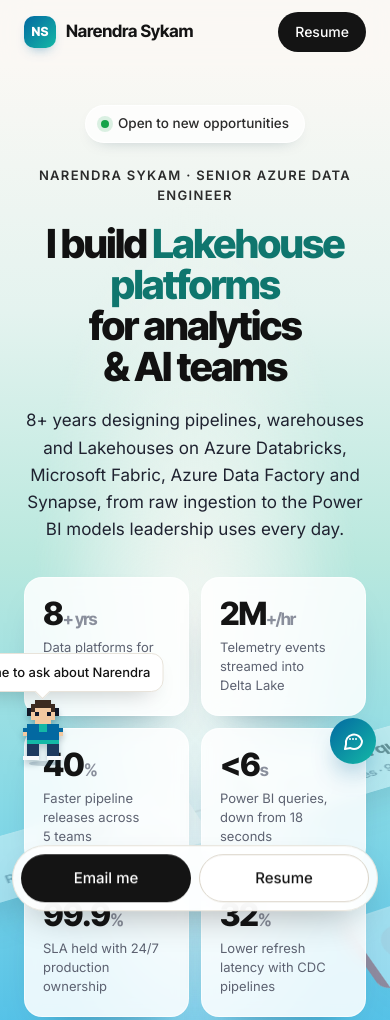
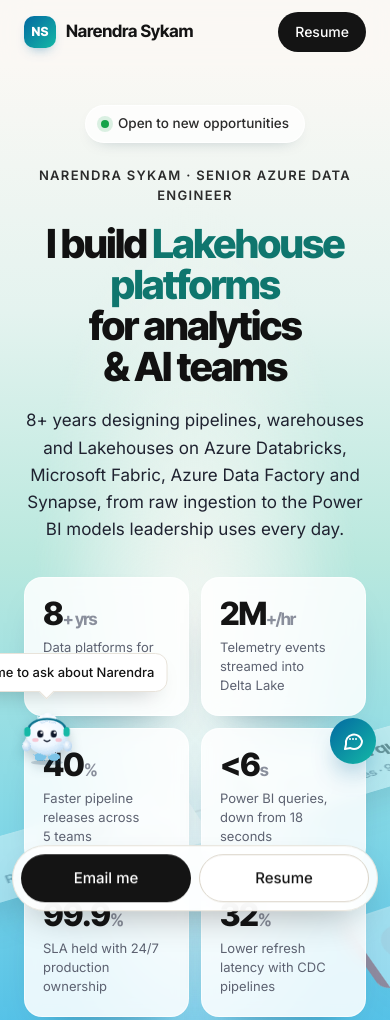
Before and after one commit to SykamVenkata/Sykam-Portfolio--Website, a plain HTML site: page portfolio/index.html in a window 390 px wide. Shown: the top 1020 px of the page. Drawn offline with Linux system fonts and the light colour scheme.

Commit message:
Make Bitsy a soft, fluffy SVG character (#12)
Replaces the pixel sprite with a fluffy vector buddy (fur texture, headphones, blinking eyes)
that keeps the same walk, run, jump, wave and sit-and-type behavior.

```diff
--- a/portfolio/index.html
+++ b/portfolio/index.html
@@ -405,10 +405,44 @@ footer .logo{color:#fff}
 
 /* ===== Bitsy: pixel buddy + Ask-me assistant ===== */
 .to-top{bottom:84px}
-.bitsy{position:fixed;left:0;bottom:10px;z-index:85;width:48px;height:64px;pointer-events:none;will-change:transform;display:none}
+.bitsy{position:fixed;left:0;bottom:10px;z-index:85;width:56px;height:63px;pointer-events:none;will-change:transform;display:none}
 .bitsy.on{display:block}
-.bitsy canvas{width:48px;height:64px;image-rendering:pixelated;image-rendering:crisp-edges;cursor:pointer;pointer-events:auto;display:block;filter:drop-shadow(0 4px 3px rgba(8,47,73,.25))}
-.bitsy-shadow{position:absolute;left:10px;bottom:-2px;width:28px;height:5px;border-radius:50%;background:rgba(8,47,73,.18);transition:transform .1s}
+.bitsy .bz{width:56px;height:63px;cursor:pointer;pointer-events:auto;display:block;overflow:visible;filter:drop-shadow(0 6px 6px rgba(8,47,73,.22))}
+.bitsy .bz:focus-visible{outline:2px solid #0369a1;outline-offset:4px;border-radius:12px}
+.bz *{transform-box:fill-box;transform-origin:center}
+.bz-all{transform-origin:50% 100%;transition:transform .15s}
+.bitsy.flip .bz-all{transform:scaleX(-1)}
+.bz-body{transform-origin:50% 100%;animation:bzbreathe 3.2s ease-in-out infinite}
+.bz-eyes{animation:bzblink 5s infinite}
+.bz-arm-l{transform-origin:70% 15%}.bz-arm-r{transform-origin:30% 15%}
+.bz-laptop{opacity:0;transform:translateY(6px);transition:opacity .25s,transform .25s}
+@keyframes bzbreathe{50%{transform:scale(1.025,.975)}}
+@keyframes bzblink{0%,92%,100%{transform:scaleY(1)}95%{transform:scaleY(.1)}}
+@keyframes bzbob{50%{transform:translateY(-2.5px) scale(1.02,.98)}}
+@keyframes bzstep{0%,100%{transform:translateY(0)}50%{transform:translateY(-3.5px)}}
+@keyframes bzswing{50%{transform:rotate(-16deg)}}
+@keyframes bzwave{0%,100%{transform:translate(1px,-9px) rotate(-150deg)}50%{transform:translate(1px,-9px) rotate(-115deg)}}
+@keyframes bztype{50%{transform:translateY(1.5px)}}
+.bitsy.walk .bz-body,.bitsy.run .bz-body{animation:bzbob .5s ease-in-out infinite}
+.bitsy.walk .bz-foot-l,.bitsy.run .bz-foot-l{animation:bzstep .5s ease-in-out infinite}
+.bitsy.walk .bz-foot-r,.bitsy.run .bz-foot-r{animation:bzstep .5s ease-in-out -.25s infinite}
+.bitsy.walk .bz-arm,.bitsy.run .bz-arm{animation:bzswing .5s ease-in-out infinite}
+.bitsy.run .bz-body,.bitsy.run .bz-foot,.bitsy.run .bz-arm{animation-duration:.26s}
+.bitsy.run .bz-foot-r{animation-delay:-.13s}
+.bitsy.jump .bz-body{animation:none;transform:scale(.94,1.08)}
+.bitsy.jump .bz-arm-l{transform:translate(-1px,-9px) rotate(150deg)}.bitsy.jump .bz-arm-r{transform:translate(1px,-9px) rotate(-150deg)}
+.bitsy.jump .bz-mouth{d:path("M28.5 43.5 Q32 48.5 35.5 43.5 Z");fill:#0f172a}
+.bitsy.wave .bz-arm-r{animation:bzwave .6s ease-in-out infinite}
+.bitsy.wave .bz-mouth{d:path("M28.5 43.5 Q32 48.5 35.5 43.5 Z");fill:#0f172a}
+.bitsy.sit .bz-foot{transform:translateY(-3px) scaleY(.7)}
+.bitsy.sit .bz-laptop{opacity:1;transform:none}
+.bitsy.sit .bz-arm-l{transform:translate(9px,1px)}.bitsy.sit .bz-arm-r{transform:translate(-9px,1px)}
+.bitsy.sit .bz-arm>*{animation:bztype .22s ease-in-out infinite}
+.bitsy.sit .bz-arm-r>*{animation-delay:-.11s}
+.bitsy.sit .bz-eyes{transform:translateY(2px)}
+.ask-head .bz-mini{width:34px;height:38px;display:block;flex:0 0 34px}
+.ask-head .bz-mini svg{width:100%;height:100%;overflow:visible}
+.bitsy-shadow{position:absolute;left:12px;bottom:-1px;width:32px;height:5px;border-radius:50%;background:rgba(8,47,73,.18);transition:transform .1s}
 .bitsy-bubble{position:absolute;bottom:72px;left:50%;transform:translateX(-50%) scale(.9);transform-origin:bottom center;white-space:nowrap;background:#fff;color:var(--ink);font-size:13px;font-weight:500;padding:8px 12px;border-radius:12px;border:1px solid var(--line);box-shadow:0 10px 24px -14px rgba(0,0,0,.4);opacity:0;transition:opacity .25s,transform .25s;pointer-events:none}
 .bitsy-bubble::after{content:"";position:absolute;left:50%;bottom:-6px;width:10px;height:10px;background:#fff;border-right:1px solid var(--line);border-bottom:1px solid var(--line);transform:translateX(-50%) rotate(45deg)}
 .bitsy-bubble.show{opacity:1;transform:translateX(-50%) scale(1);pointer-events:auto;cursor:pointer}
@@ -430,7 +464,6 @@ footer .logo{color:#fff}
 .ask-panel{position:fixed;right:22px;bottom:22px;z-index:130;width:360px;max-width:calc(100vw - 24px);max-height:min(560px,calc(100vh - 110px));display:flex;flex-direction:column;background:#fff;border:1px solid var(--line);border-radius:20px;box-shadow:0 30px 70px -30px rgba(8,47,73,.55);opacity:0;transform:translateY(14px) scale(.98);transform-origin:bottom right;pointer-events:none;transition:opacity .25s,transform .25s}
 .ask-panel.open{opacity:1;transform:none;pointer-events:auto}
 .ask-head{display:flex;align-items:center;gap:10px;padding:14px 14px 12px 16px;border-bottom:1px solid var(--line)}
-.ask-head canvas{width:28px;height:36px;image-rendering:pixelated}
 .ask-head b{display:block;font-size:15px}
 .ask-head small{font-size:12px;color:var(--dim)}
 .ask-close{margin-left:auto;width:32px;height:32px;border-radius:50%;border:1px solid var(--line);background:#fff;cursor:pointer;color:var(--muted);font-size:16px}
@@ -923,7 +956,36 @@ footer .logo{color:#fff}
 <!-- Bitsy: pixel buddy + Ask-me assistant -->
 <div class="bitsy" aria-hidden="false">
   <div class="bitsy-bubble" role="button" tabindex="-1">Hi! Ask me about Narendra</div>
-  <canvas width="12" height="16" role="button" tabindex="0" aria-label="Bitsy, Narendra's assistant. Open the Ask me panel"></canvas>
+  <svg class="bz" viewBox="0 0 64 72" role="button" tabindex="0" aria-label="Bitsy, Narendra's assistant. Open the Ask me panel" focusable="true">
+    <defs>
+      <filter id="bz-fluff" x="-20%" y="-20%" width="140%" height="140%"><feTurbulence type="fractalNoise" baseFrequency=".85" numOctaves="2" seed="7"/><feDisplacementMap in="SourceGraphic" scale="3.2"/></filter>
+      <radialGradient id="bz-fur" cx="42%" cy="34%" r="70%"><stop offset="0" stop-color="#ffffff"/><stop offset=".62" stop-color="#eef7ff"/><stop offset="1" stop-color="#bfdcf5"/></radialGradient>
+      <radialGradient id="bz-limb" cx="40%" cy="35%" r="75%"><stop offset="0" stop-color="#ffffff"/><stop offset="1" stop-color="#a9cdee"/></radialGradient>
+    </defs>
+    <g class="bz-all">
+      <g class="bz-foot bz-foot-l"><ellipse cx="24" cy="64" rx="7" ry="4.6" fill="#7cc4e8" filter="url(#bz-fluff)"/></g>
+      <g class="bz-foot bz-foot-r"><ellipse cx="40" cy="64" rx="7" ry="4.6" fill="#7cc4e8" filter="url(#bz-fluff)"/></g>
+      <g class="bz-body">
+        <g filter="url(#bz-fluff)" fill="url(#bz-fur)">
+          <ellipse cx="32" cy="40" rx="23" ry="21.5"/>
+          <circle cx="27" cy="19.5" r="5"/><circle cx="33" cy="17.5" r="5.5"/><circle cx="38.5" cy="20" r="4.5"/>
+        </g>
+        <path d="M11 33 C12 15 52 15 53 33" fill="none" stroke="#0e7490" stroke-width="2.6" stroke-linecap="round"/>
+        <rect x="6.5" y="29" width="7" height="11" rx="3.5" fill="#14b8a6"/><rect x="50.5" y="29" width="7" height="11" rx="3.5" fill="#14b8a6"/>
+        <g class="bz-face">
+          <g class="bz-eyes">
+            <ellipse cx="24.5" cy="37" rx="3.4" ry="4.3" fill="#0f172a"/><ellipse cx="39.5" cy="37" rx="3.4" ry="4.3" fill="#0f172a"/>
+            <circle cx="25.7" cy="35.4" r="1.25" fill="#fff"/><circle cx="40.7" cy="35.4" r="1.25" fill="#fff"/>
+          </g>
+          <ellipse cx="19" cy="44" rx="3.6" ry="2.2" fill="#fb9fb1" opacity=".55"/><ellipse cx="45" cy="44" rx="3.6" ry="2.2" fill="#fb9fb1" opacity=".55"/>
+          <path class="bz-mouth" d="M29 44.2 Q32 47.2 35 44.2" fill="none" stroke="#0f172a" stroke-width="1.6" stroke-linecap="round"/>
+        </g>
+        <g class="bz-arm bz-arm-l"><ellipse cx="9" cy="51" rx="5" ry="6.5" fill="url(#bz-limb)" filter="url(#bz-fluff)"/></g>
+        <g class="bz-arm bz-arm-r"><ellipse cx="55" cy="51" rx="5" ry="6.5" fill="url(#bz-limb)" filter="url(#bz-fluff)"/></g>
+        <g class="bz-laptop"><rect x="17" y="48" width="30" height="10" rx="1.5" fill="#334155"/><rect x="19.5" y="50.5" width="11" height="1.6" rx=".8" fill="#5eead4"/><rect x="19.5" y="53.5" width="17" height="1.6" rx=".8" fill="#7dd3fc"/><path d="M14 58 L50 58 L53 63 L11 63 Z" fill="#cbd5e1"/></g>
+      </g>
+    </g>
+  </svg>
   <div class="bitsy-shadow"></div>
   <button type="button" class="bitsy-hide" aria-label="Hide Bitsy" title="Hide Bitsy">&times;</button>
 </div>
@@ -933,7 +995,7 @@ footer .logo{color:#fff}
 </button>
 <section class="ask-panel" role="dialog" aria-modal="false" aria-label="Ask about Narendra">
   <div class="ask-head">
-    <canvas width="12" height="16" aria-hidden="true"></canvas>
+    <span class="bz-mini" aria-hidden="true"></span>
     <div><b>Ask about Narendra</b><small>Bitsy · quick answers from his resume</small></div>
     <button type="button" class="ask-close" aria-label="Close">&times;</button>
   </div>
@@ -1028,37 +1090,12 @@ if ('IntersectionObserver' in window) {
   };
   const reduce = matchMedia('(prefers-reduced-motion: reduce)').matches;
 
-  /* ---------- sprite (12 x 16 pixels, original character) ---------- */
-  const PAL = { k: '#0f172a', s: '#f2c9a0', h: '#3b2a20', p: '#111827', b: '#0369a1', t: '#14b8a6',
-                j: '#1e3a5f', w: '#f8fafc', l: '#cbd5e1', d: '#64748b' };
-  const HEAD = ['....hhhh....', '...hhhhhh...', '..phsssshp..', '..pskssksp..', '...ssssss...', '....ssss....'];
-  const TORSO = ['..bbbttbbb..', '.bbbbttbbbb.', '.sbbbbbbbbs.', '..bbbbbbbb..', '..tttttttt..'];
-  const BLANK = '............';
-  const F = {
-    stand: [...HEAD, ...TORSO, '..jjj..jjj..', '..jjj..jjj..', '..jjj..jjj..', '.wwww..wwww.', BLANK],
-    walk1: [...HEAD, '..bbbttbbb..', '.bbbbttbbbb.', 'sbbbbbbbbb..', '..bbbbbbbbs.', '..tttttttt..',
-            '..jjj...jj..', '.jjj....jjj.', 'jjj......jjj', 'www......www', BLANK],
-    walk2: [...HEAD, ...TORSO, '...jjjjjj...', '....jjjj....', '....jjjj....', '...wwwwww...', BLANK],
-    jump: [...HEAD.slice(0, 5), 's...ssss...s', 's.bbbttbbb.s', '.bbbbttbbbb.', '..bbbbbbbb..', '..bbbbbbbb..',
-           '..tttttttt..', '..jjj..jjj..', '.jjj....jjj.', '.ww......ww.', BLANK, BLANK],
-    wave1: [...HEAD.slice(0, 5), '....ssss...s', '..bbbttbbbb.', '.bbbbttbbb..', '.sbbbbbbbb..', '..bbbbbbbb..',
-            '..tttttttt..', '..jjj..jjj..', '..jjj..jjj..', '..jjj..jjj..', '.wwww..wwww.', BLANK],
-    wave2: [...HEAD.slice(0, 5), '....ssss..s.', '..bbbttbbbs.', '.bbbbttbbb..', '.sbbbbbbbb..', '..bbbbbbbb..',
-            '..tttttttt..', '..jjj..jjj..', '..jjj..jjj..', '..jjj..jjj..', '.wwww..wwww.', BLANK],
-    sit1: [BLANK, BLANK, BLANK, ...HEAD, '..bbbttbbb..', '.bbbbttbbbb.', '.bbbbbbbblll',
-           '..bbbbbbslll', '..ttttttdddd', '..jjjjjjjjw.', BLANK],
-    sit2: [BLANK, BLANK, BLANK, ...HEAD, '..bbbttbbb..', '.bbbbttbbbb.', '.bbbbbbbslll',
-           '..bbbbbbblll', '..ttttttdddd', '..jjjjjjjjw.', BLANK]
-  };
-  function draw(ctx, frame, flip) {
-    ctx.clearRect(0, 0, 12, 16);
-    F[frame].forEach((row, y) => [...row].forEach((c, x) => {
-      if (c === '.') return;
-      ctx.fillStyle = PAL[c];
-      ctx.fillRect(flip ? 11 - x : x, y, 1, 1);
-    }));
+  /* ---------- Bitsy pose (soft SVG character, poses are CSS classes) ---------- */
+  const POSES = ['idle', 'walk', 'run', 'jump', 'wave', 'sit'];
+  function setPose(el, pose, flip) {
+    if (el.dataset.pose !== pose) { POSES.forEach(p => el.classList.toggle(p, p === pose)); el.dataset.pose = pose; }
+    el.classList.toggle('flip', !!flip);
   }
-
   /* ---------- Ask-me assistant ---------- */
   const RESUME = 'Narendra_Sykam_Resume.pdf';
   const EMAIL = 'venkatanksykam@gmail.com';
@@ -1204,15 +1241,17 @@ if ('IntersectionObserver' in window) {
   function hideChips() { clearTimeout(chipTimer); chips.classList.remove('show'); }
 
   /* ---------- Bitsy behavior ---------- */
-  const el = $('.bitsy'), cv = el.querySelector('canvas'), ctx = cv.getContext('2d');
+  const el = $('.bitsy'), cv = el.querySelector('.bz');
   const shadow = el.querySelector('.bitsy-shadow'), speech = el.querySelector('.bitsy-bubble');
-  const headCtx = panel.querySelector('.ask-head canvas').getContext('2d');
-  draw(headCtx, 'stand', false);
+  { const mini = cv.cloneNode(true); mini.removeAttribute('role'); mini.removeAttribute('tabindex'); mini.removeAttribute('aria-label'); mini.setAttribute('aria-hidden', 'true');
+    mini.querySelector('.bz-laptop').remove(); mini.querySelector('filter').id = 'bz-fluff2'; mini.querySelectorAll('[filter]').forEach(n => n.setAttribute('filter', 'url(#bz-fluff2)'));
+    mini.querySelectorAll('radialGradient').forEach(g => { const o = g.id; g.id = o + '2'; mini.querySelectorAll(`[fill="url(#${o})"]`).forEach(n => n.setAttribute('fill', `url(#${o}2)`)); });
+    panel.querySelector('.bz-mini').appendChild(mini); }
   const back = $('.bitsy-back');
-  const W = 48;
+  const W = 56;
   const mobile = () => innerWidth < 560;
 
-  const st = { x: 40, y: 0, vy: 0, dir: 1, mode: 'walk', target: 300, until: 0, frame: 'stand', lastInput: performance.now(),
+  const st = { x: 40, y: 0, vy: 0, dir: 1, mode: 'walk', target: 300, until: 0, frame: 'idle', lastInput: performance.now(),
                runUntil: 0, nextJump: 0, waving: false, lastBit: 0 };
   let raf = 0, last = performance.now(), active = false;
 
@@ -1238,8 +1277,8 @@ if ('IntersectionObserver' in window) {
     b.className = 'bit';
     b.textContent = Math.random() < 0.5 ? '0' : '1';
     const r = cv.getBoundingClientRect();
-    b.style.left = (r.left + 30 + Math.random() * 14) + 'px';
-    b.style.top = (r.top + 18) + 'px';
+    b.style.left = (r.left + 18 + Math.random() * 20) + 'px';
+    b.style.top = (r.top + 22) + 'px';
     document.body.appendChild(b);
     setTimeout(() => b.remove(), 1300);
   }
@@ -1259,15 +1298,15 @@ if ('IntersectionObserver' in window) {
       if (st.y === 0 && st.vy < 0) { st.vy = 0; st.mode = 'idle'; st.until = now + 600; }
       st.frame = 'jump';
     } else if (st.waving) {
-      st.frame = Math.floor(t * 4) % 2 ? 'wave1' : 'wave2';
+      st.frame = 'wave';
     } else if (st.mode === 'sit') {
-      st.frame = Math.floor(t * 5) % 2 ? 'sit1' : 'sit2';
+      st.frame = 'sit';
       if (!reduce && now - st.lastBit > 450) { st.lastBit = now; emitBit(); }
       if (idleFor < 400) { st.mode = 'idle'; st.until = now + 500; }
     } else if (idleFor > 5000 && st.mode !== 'jump') {
       st.mode = 'sit';
     } else if (st.mode === 'idle') {
-      st.frame = 'stand';
+      st.frame = 'idle';
       if (now > st.until) { pickTarget(); st.mode = 'walk'; }
     } else {
       const running = now < st.runUntil;
@@ -1279,13 +1318,13 @@ if ('IntersectionObserver' in window) {
       } else {
         st.dir = dx > 0 ? 1 : -1;
         st.x += st.dir * Math.min(Math.abs(dx), speed * dt);
-        st.frame = Math.floor(t * (running ? 12 : 6)) % 2 ? 'walk1' : 'walk2';
+        st.frame = running ? 'run' : 'walk';
       }
     }
     st.x = Math.max(8, Math.min(innerWidth - W - 8, st.x));
     el.style.transform = `translate(${st.x.toFixed(1)}px, ${(-st.y).toFixed(1)}px)`;
     shadow.style.transform = `translateY(${st.y.toFixed(1)}px) scale(${Math.max(0.5, 1 - st.y / 160)})`;
-    draw(ctx, st.frame, st.dir < 0);
+    setPose(el, st.frame, st.dir < 0);
     raf = active && !document.hidden ? requestAnimationFrame(step) : 0;
   }
   function loopStart() { if (!raf && active && !document.hidden) { last = performance.now(); raf = requestAnimationFrame(step); } }
@@ -1312,7 +1351,7 @@ if ('IntersectionObserver' in window) {
     if (performance.now() > 1500) onFirst();
     if (!active || mobile()) return;
     const r = cv.getBoundingClientRect();
-    const near = Math.abs(e.clientX - (r.left + 24)) < 70 && e.clientY > r.top - 60 && e.clientY < r.bottom + 10;
+    const near = Math.abs(e.clientX - (r.left + 28)) < 70 && e.clientY > r.top - 60 && e.clientY < r.bottom + 10;
     if (near && performance.now() > st.nextJump) { st.nextJump = performance.now() + 2500; jump(); }
   }, { passive: true });
   addEventListener('touchstart', () => { input(); onFirst(); }, { passive: true });
@@ -1351,7 +1390,7 @@ if ('IntersectionObserver' in window) {
   } else {
     setVisible(store.get('bitsy-hidden') !== '1');
   }
-  draw(ctx, 'stand', false);
+  setPose(el, 'idle', false);
 })();
 
 /* ===== Hero motion backdrop ===== */
```
